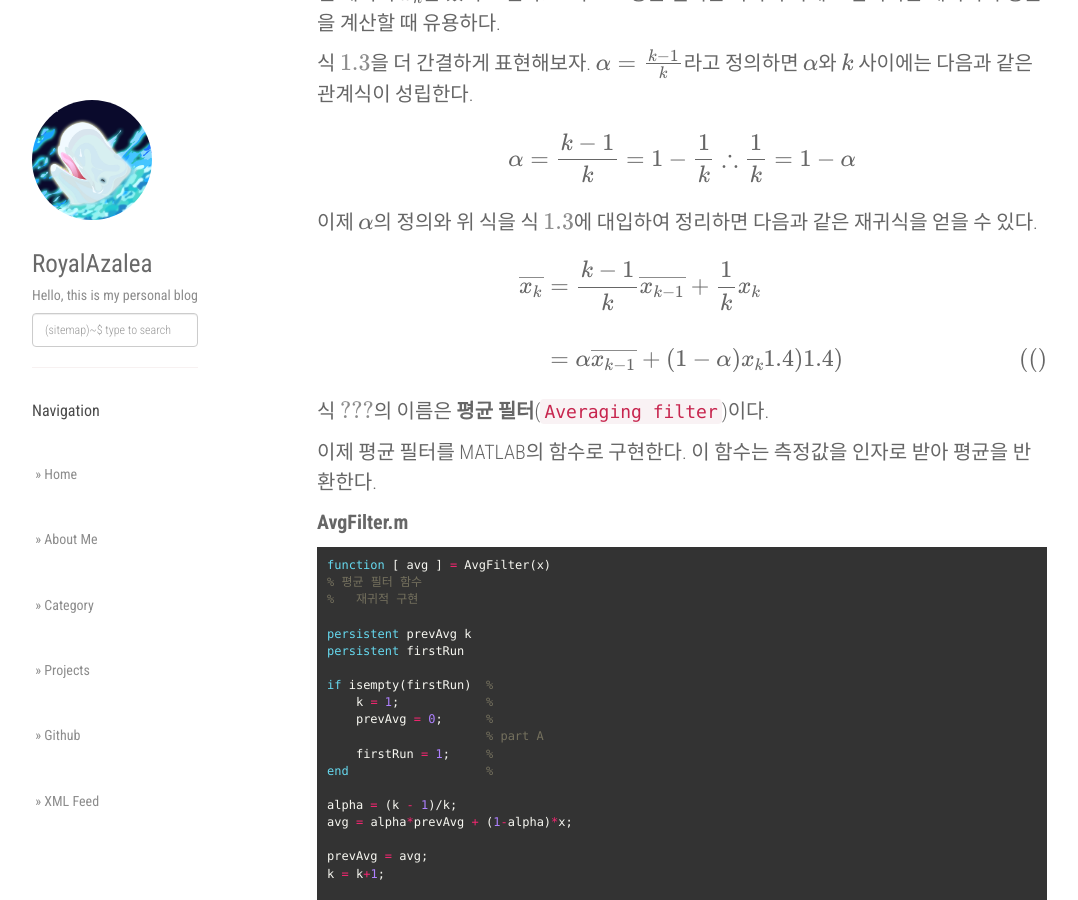
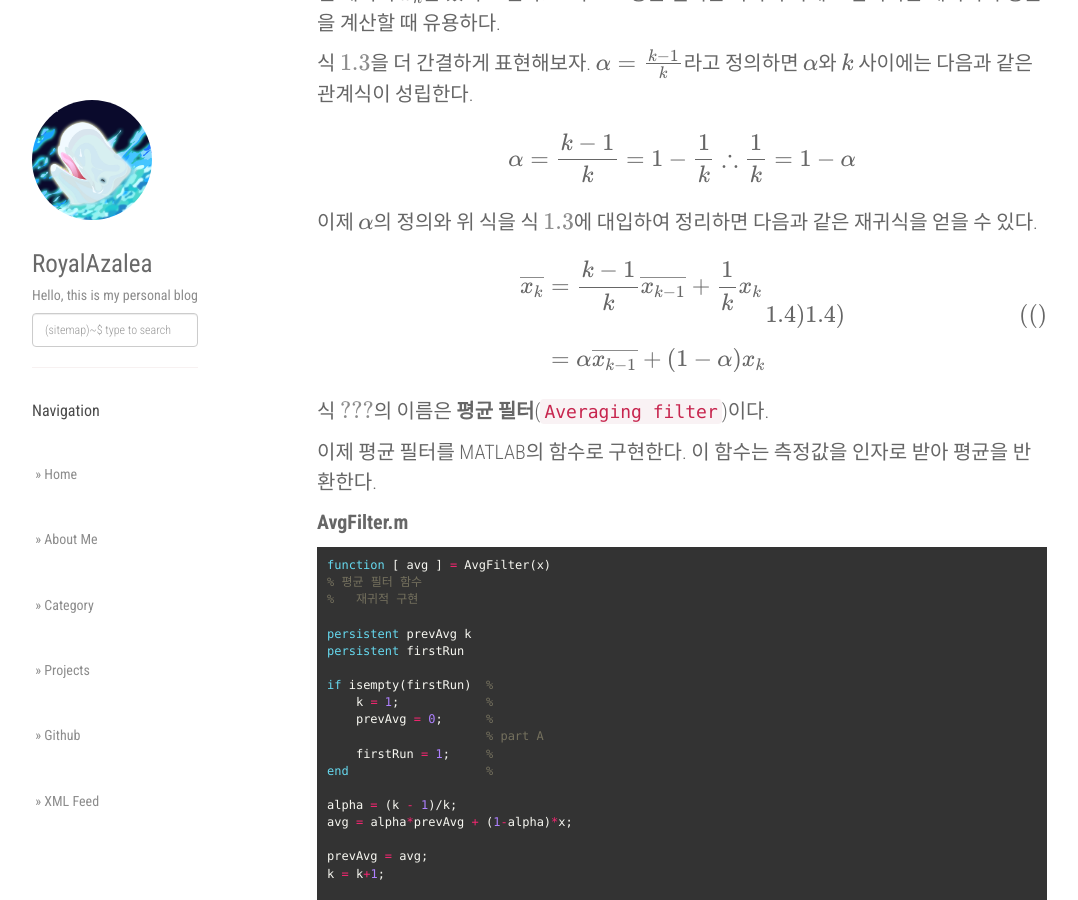
Before and after one commit to RoyalAzalea/RoyalAzalea.github.io, a Jekyll site: the page built from _posts/kalman-filter-study/2017-02-21-kalman-filter-study2.md, in a window 1280 px wide and 900 px high, scrolled down 1356 px. Shown: the whole window, without its empty margins (53-1131 px from the left). Built offline with Jekyll 4.4.1, drawn with Linux system fonts in a browser that asks for light colours; nearby versions of some CDN libraries; formulas are drawn with MathJax 3.

Commit message:
update_test

```diff
--- a/_posts/kalman-filter-study/2017-02-21-kalman-filter-study2.md
+++ b/_posts/kalman-filter-study/2017-02-21-kalman-filter-study2.md
@@ -76,8 +76,7 @@
 $$\begin{align}
 \overline{x_k} &= {k-1 \over k}\overline{x_{k-1}} + {1 \over k}x_k \\\\
                &= \alpha\overline{x_{k-1}} + {(1-\alpha)x_k}
-               \label(1.4)\tag(1.4)
-\end{align}$$
+\end{align}\label(1.4)\tag(1.4)$$
 
 식 $\ref{1.4}$의 이름은 **평균 필터**(`Averaging filter`)이다.
 
```
